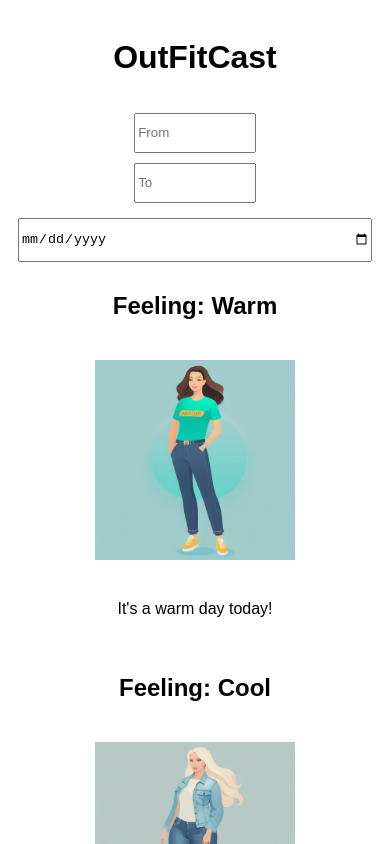
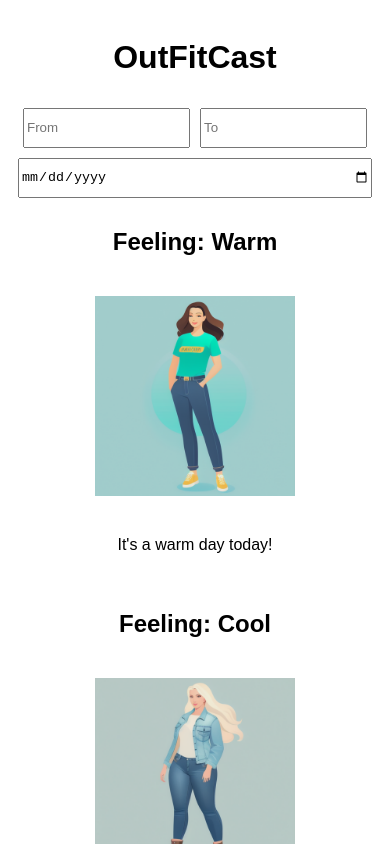
Before and after one commit to taekim-dev/outfit-cast, a Vue app: page / in a window 390 px wide. Shown: the top 844 px of the page. Built offline with nearby package versions, Linux system fonts and the light colour scheme.

Commit message:
mobile input field width

```diff
--- a/src/components/InputFields.vue
+++ b/src/components/InputFields.vue
@@ -52,16 +52,16 @@ export default {
 
 @media (max-width: 600px) {
   .text-inputs {
-    flex-direction: column;
-    align-items: stretch;
+    width: 100%;
   }
   .text-inputs input {
-    width: calc(100% - 20px);
-    margin: 5px 10px; /* add margin */
+    width: calc(50% - 10px); /* calculate the width taking the margin into account */
     box-sizing: border-box; /* include padding and border in element's total width and height */
+    margin: 0 5px; /* add margin to the sides */
   }
   .date-input input {
     width: 100%;
+    box-sizing: border-box;
   }
 }
 
```
